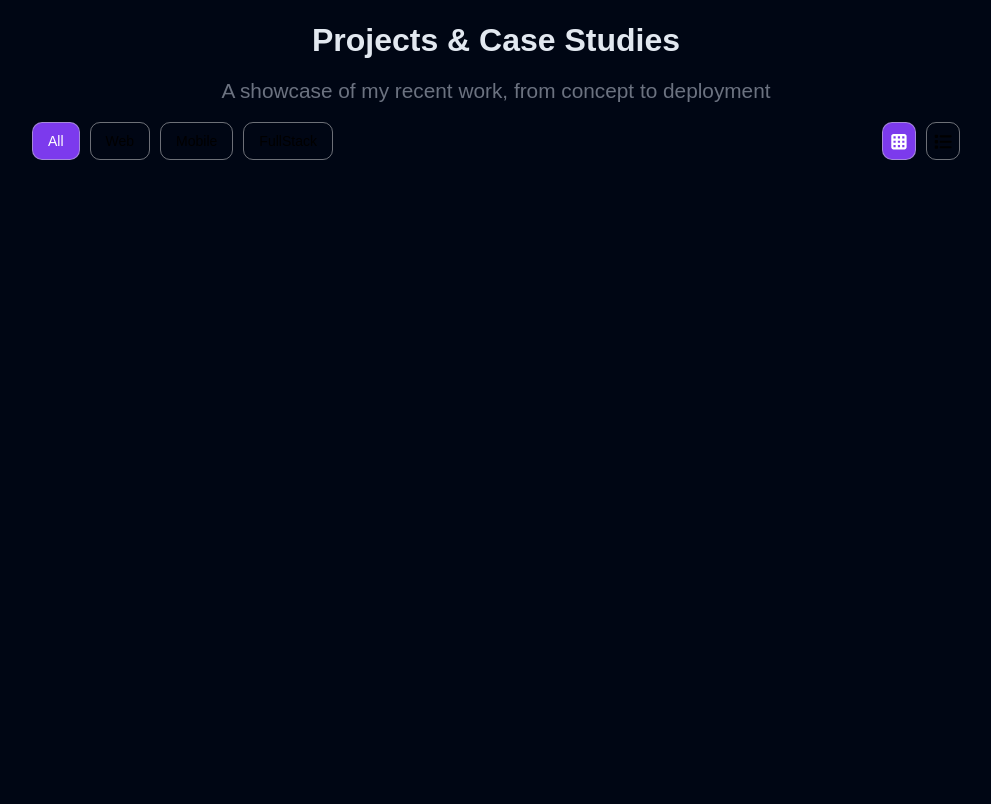
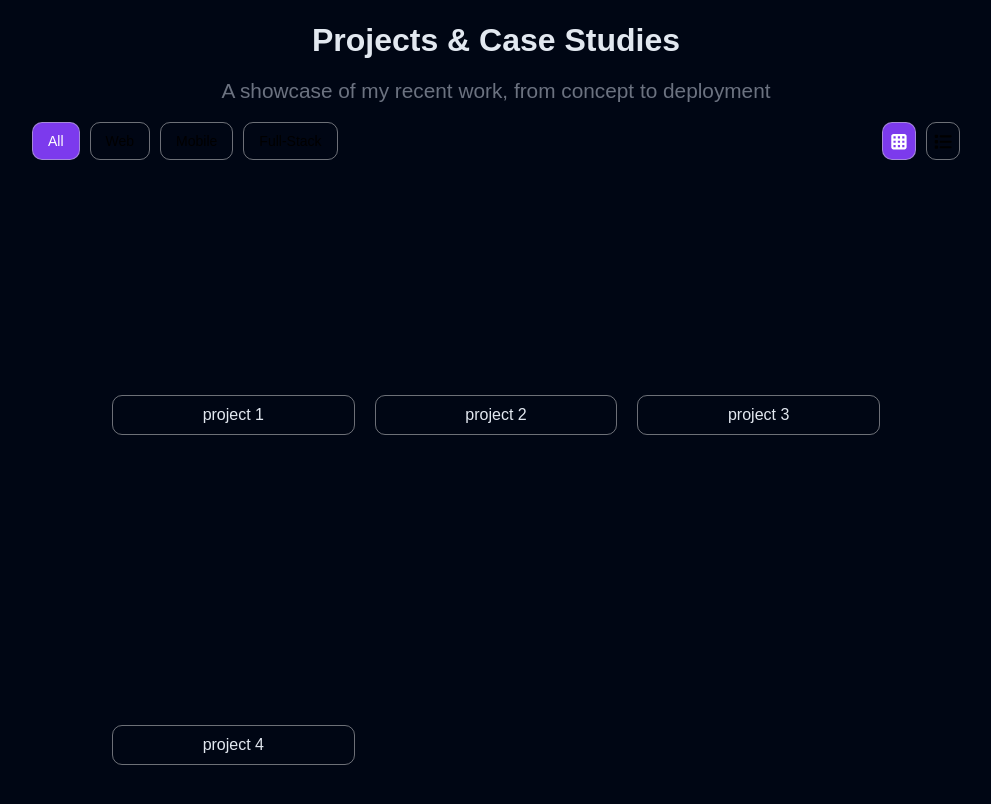
Before and after one commit to yasmin-alharasis/yasmin-portfolio, a Vue app: page / in a window 1280 px wide. Shown: the part 2340-3144 px from the top of the page, without its empty margins (240-1231 px from the left). Built offline with nearby package versions, Linux system fonts and the light colour scheme.

Commit message:
add logic for filter projects

```diff
--- a/src/assets/styles/_projects.scss
+++ b/src/assets/styles/_projects.scss
@@ -36,6 +36,17 @@
     .layout-btn:hover {
       background: $light-gray;
     }
+    .projects.flex {
+      @include flex($direction: column, $gap: 10px, $align: center);
+    }
+    .projects.grid {
+      @include grid($columns: repeat(3, 1fr), $gap: 20px);
+    }
+    .projects {
+      .card {
+        @include card;
+      }
+    }
   }
   // Tablet
   @include tablet {
--- a/src/components/ProjectsSection..vue
+++ b/src/components/ProjectsSection..vue
@@ -32,24 +32,42 @@
           </button>
         </div>
       </div>
-      <div class="projects"></div>
+      <div :class="['projects', activeLayout === 'grid' ? 'grid' : 'flex']">
+        <div v-for="project in visibleProjects" :key="project['id']" class="card">
+          {{ project["name"] }}
+        </div>
+        <div v-if="visibleProjects.length === 0">No projects found</div>
+      </div>
     </div>
   </section>
 </template>
 <script setup>
-import { ref } from "vue";
+import { ref, computed } from "vue";
 import SectionHeader from "./SectionHeader.vue";
+const activeFilter = ref("all");
+const activeLayout = ref("grid");
 const badgeTitle = "featured work";
 const subtitle = "Projects & Case Studies";
 const description = "A showcase of my recent work, from concept to deployment";
-const filters = ["all", "web", "mobile", "fullStack"];
+const filters = ["all", "web", "mobile", "full-stack"];
 const layout = [
   { name: "grid", icon: "table-cells", type: "fas" },
   { name: "list", icon: "list", type: "fas" },
 ];
-const activeFilter = ref("all");
-const activeLayout = ref("grid");
-
+const projects = ref([
+  { id: 1, name: "project 1", category: "web", visible: true },
+  { id: 2, name: "project 2", category: "mobile", visible: true },
+  { id: 3, name: "project 3", category: "full-stack", visible: true },
+  { id: 4, name: "project 4", category: "web", visible: true },
+]);
+const visibleProjects = computed(() =>
+  projects.value.filter(
+    (p) =>
+      p.visible &&
+      (activeFilter.value === "all" ||
+        p.category === activeFilter.value)
+  )
+);
 function setFilter(filter) {
   activeFilter.value = filter;
 }
```
